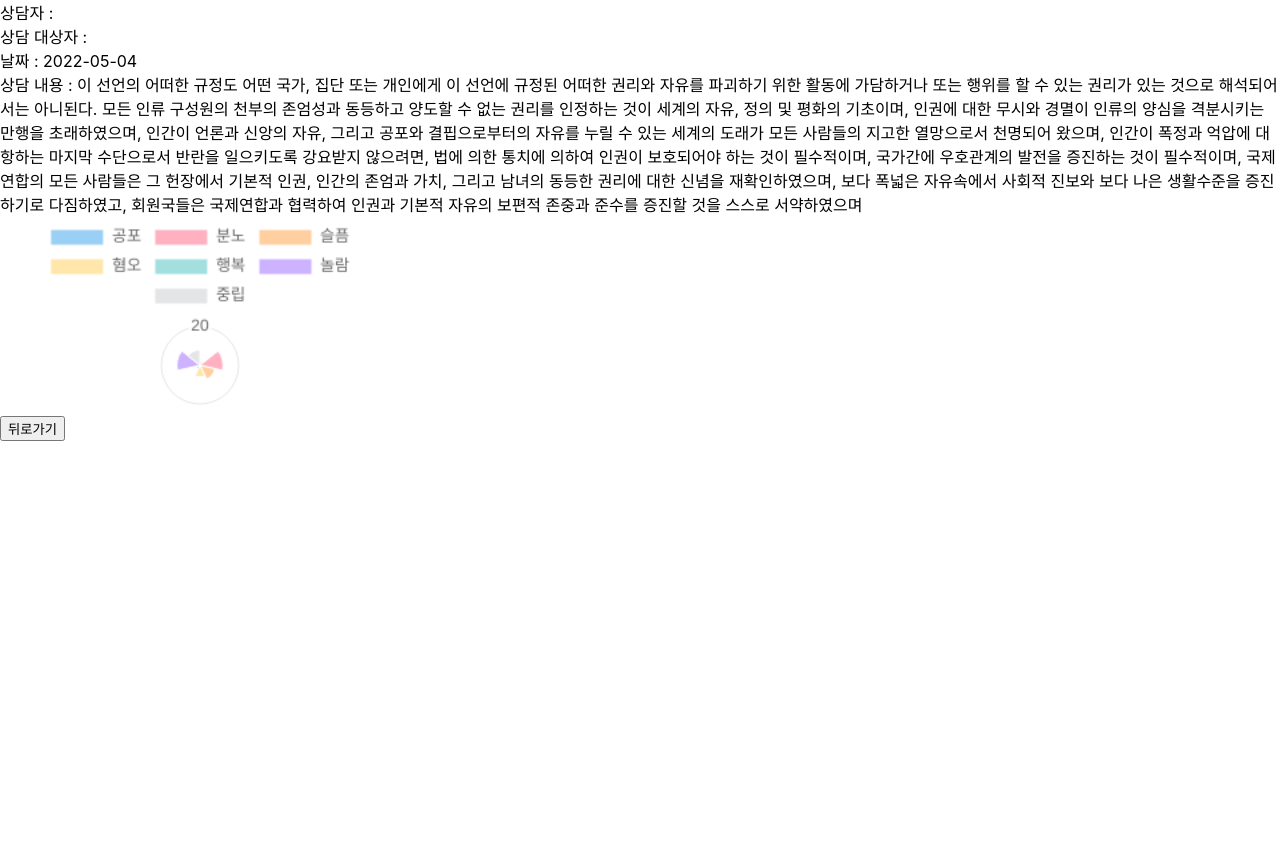
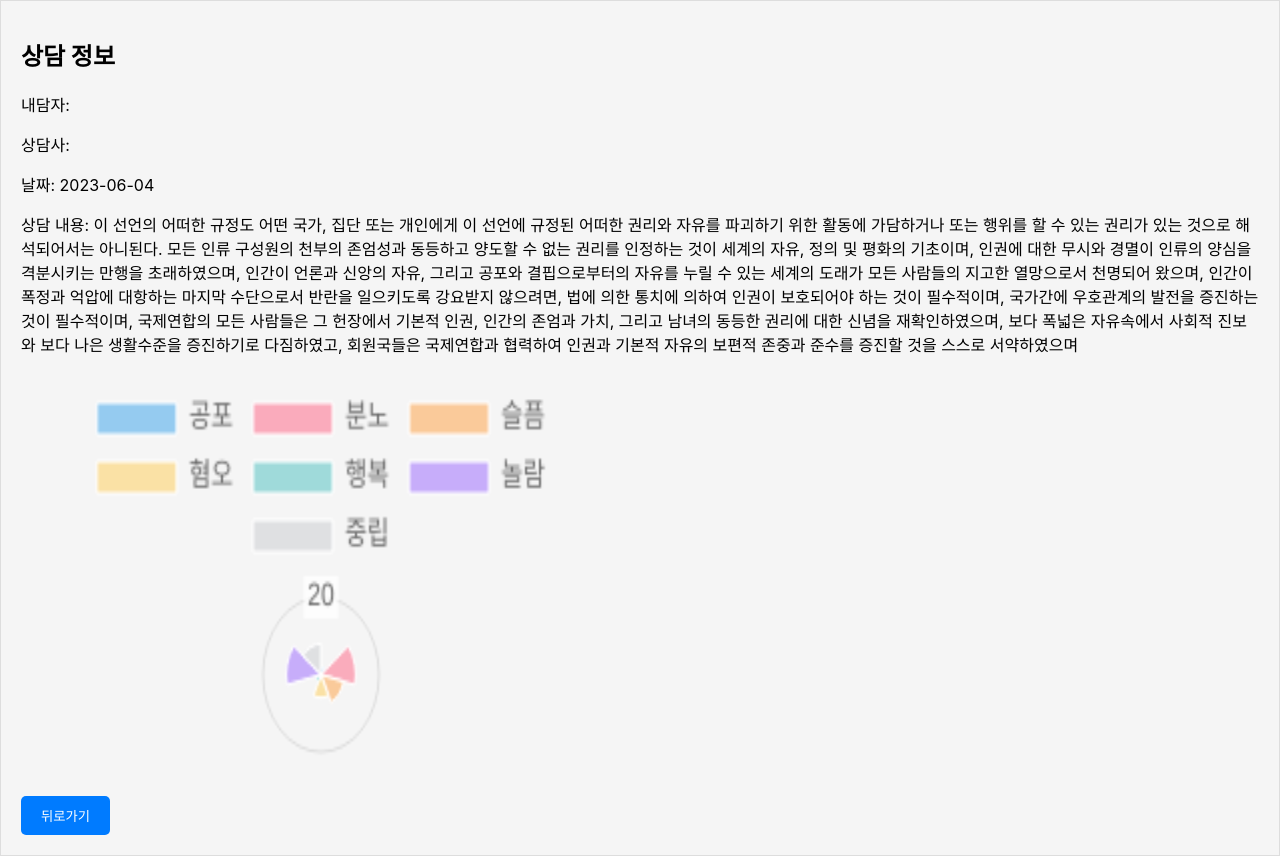
Before and after one commit to yujeongoyj/yourmind_frontend, a React (Create React App) app: page /Detail in a window 1280 px wide. Before the commit the page ends 800 px from the top, so only its background shows below. Built offline with nearby package versions, Linux system fonts and the light colour scheme.

Commit message:
modify Detail.css

```diff
--- a/src/Detail.jsx
+++ b/src/Detail.jsx
@@ -2,10 +2,10 @@ import React from 'react';
 import Chart from 'chart.js/auto';
 import { PolarArea } from 'react-chartjs-2';
 import { Link, NavLink, Route, Routes, useNavigate } from "react-router-dom";
-import  Styles  from './module.css/Detail.module.css'
+import  styles  from './module.css/Detail.module.css'
 
 let consulting = {
-    date : "2022-05-04",
+    date : "2023-06-04",
     messege : "이 선언의 어떠한 규정도 어떤 국가, 집단 또는 개인에게 이 선언에 규정된 어떠한 권리와 자유를 파괴하기 위한 활동에 가담하거나 또는 행위를 할 수 있는 권리가 있는 것으로 해석되어서는 아니된다. 모든 인류 구성원의 천부의 존엄성과 동등하고 양도할 수 없는 권리를 인정하는 것이 세계의 자유, 정의 및 평화의 기초이며, 인권에 대한 무시와 경멸이 인류의 양심을 격분시키는 만행을 초래하였으며, 인간이 언론과 신앙의 자유, 그리고 공포와 결핍으로부터의 자유를 누릴 수 있는 세계의 도래가 모든 사람들의 지고한 열망으로서 천명되어 왔으며, 인간이 폭정과 억압에 대항하는 마지막 수단으로서 반란을 일으키도록 강요받지 않으려면, 법에 의한 통치에 의하여 인권이 보호되어야 하는 것이 필수적이며, 국가간에 우호관계의 발전을 증진하는 것이 필수적이며, 국제연합의 모든 사람들은 그 헌장에서 기본적 인권, 인간의 존엄과 가치, 그리고 남녀의 동등한 권리에 대한 신념을 재확인하였으며, 보다 폭넓은 자유속에서 사회적 진보와 보다 나은 생활수준을 증진하기로 다짐하였고, 회원국들은 국제연합과 협력하여 인권과 기본적 자유의 보편적 존중과 준수를 증진할 것을 스스로 서약하였으며 "
 }
 
@@ -42,14 +42,24 @@ const navigate = useNavigate();
   };
 
     return(
-        <div>
-            상담자 : {user1} <br/>
-            상담 대상자 : {user2}<br/>
-            날짜 : {parsedData.date}<br/>
-            상담 내용 : {parsedData.messege}<br/>
-            <PolarArea type = "PolarArea" data={chart}  options={options} style={{ position: "relative", height: "200px" }}/>
-            <button onClick={navigateToPurchase1}>뒤로가기</button>
-        </div>
+      <div className={styles.container}>
+      <h1 className={styles.header}>상담 정보</h1>
+      <div className={styles.content}>
+        <p>내담자: {user1}</p>
+        <p>상담사: {user2}</p>
+        <p>날짜: {parsedData.date}</p>
+        <p>상담 내용: {parsedData.messege}</p>
+        <PolarArea className= {styles.chartView}
+          type="PolarArea"
+          data={chart}
+          options={options}
+          style={{ position: 'center',height: '400px' }}
+        />
+        <button className={styles.button} onClick={navigateToPurchase1}>
+          뒤로가기
+        </button>
+      </div>
+    </div>
     )
 }
 
--- a/src/Login.jsx
+++ b/src/Login.jsx
@@ -1,12 +1,12 @@
 import { useState } from "react";
 import { Link, NavLink, Route, Routes, useNavigate } from "react-router-dom";
-import Styles from './module.css/Join.module.css';
+import styles from './module.css/Join.module.css';
 
 function Login() {
-  let [loginId, setLoginId] = useState("");
-  let [loginPassword, setLoginPassword] = useState("");
-  let [savedLoginId, setSavedLoginId] = useState("");
-  let [savedLoginPassword, setSavedLoginPassword] = useState("");
+  const [loginId, setLoginId] = useState("");
+  const [loginPassword, setLoginPassword] = useState("");
+  const [savedLoginId, setSavedLoginId] = useState("");
+  const [savedLoginPassword, setSavedLoginPassword] = useState("");
 
   const navigate = useNavigate();
   const navigateToPurchase1 = () => {
@@ -17,7 +17,7 @@ function Login() {
   };
 
   return (
-    <div>
+    <div className={styles.start}>
       <div>
         ID :{" "}
         <input
@@ -40,7 +40,7 @@ function Login() {
       </div>
 
       <div>
-        <button
+        <button className={styles.loginBox}
           onClick={() => {
             window.localStorage.setItem("loginId", loginId);
             window.localStorage.setItem("loginPassword", loginPassword);
@@ -49,10 +49,10 @@ function Login() {
             setSavedLoginPassword(window.localStorage.getItem("loginPassword"));
           }}
         >
-          <button onClick={navigateToPurchase1}>로그인</button>
-        </button>
+        <button className={styles.loginId} onClick={navigateToPurchase1}>로그인</button>
+        <button className={styles.loginPw} onClick={navigateToPurchase2}>회원가입</button>
+         </button>
 
-        <button onClick={navigateToPurchase2}>회원가입</button>
       </div>
     </div>
   );
--- a/src/module.css/Detail.module.css
+++ b/src/module.css/Detail.module.css
@@ -1,12 +1,41 @@
+/* styles.module.css */
+.container {
+    padding: 20px;
+    background-color: #f5f5f5;
+    border: 1px solid #ddd;
+  }
 
+  .header {
+    font-size: 24px;
+    font-weight: bold;
+    margin-bottom: 10px;
+  }
 
-.head {
-    background-color: #f2f2f2;
-    border-radius: 10px;
-    box-shadow: 0 2px 4px rgba(0, 0, 0, 0.2);
-    display: flex;
-    justify-content: center;
-    align-items: center;
-    font-size: 18px;
-    color: #333;
-}
+  .content {
+    margin-top: 20px;
+  }
+
+  .content p {
+    margin-bottom: 10px;
+  }
+
+  .button {
+    margin-top: 20px;
+    background-color: #007bff;
+    color: #fff;
+    border: none;
+    padding: 10px 20px;
+    border-radius: 5px;
+    cursor: pointer;
+  }
+
+  .button:hover {
+    background-color: #0056b3;
+  }
+
+  .chartView {
+    width: 100%;
+    aspect-ratio: 1/1;
+    width: 600px;
+    margin-top: 20px;
+  }
--- a/src/module.css/Login.module.css
+++ b/src/module.css/Login.module.css
@@ -1,5 +1,3 @@
-
-
 
 .start {
     position: absolute;
```
Also changed, not shown: src/img/6157e129611d49a.jpg (added).
